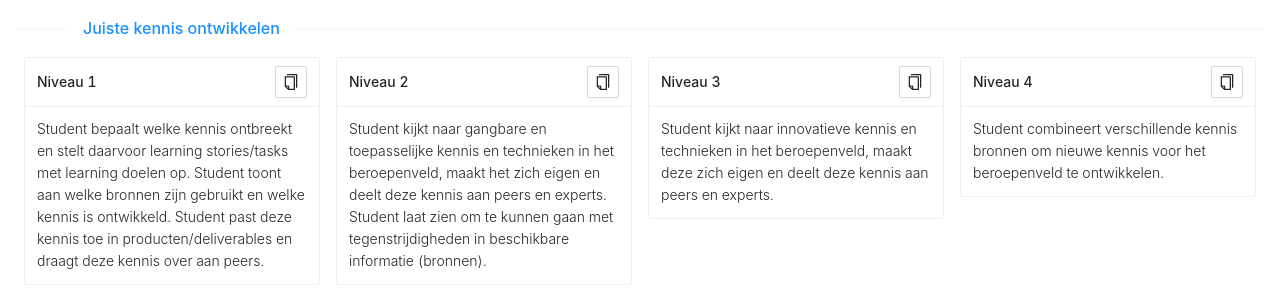
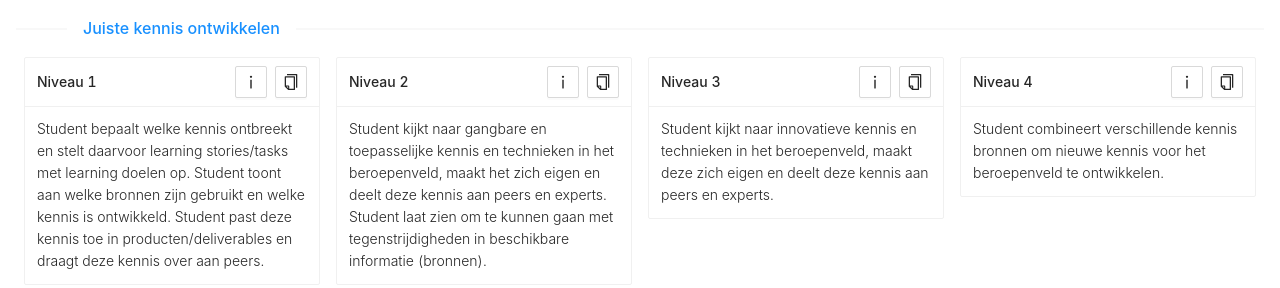
Before and after one commit to spark-156/leveling-education-framework, a React (Create React App) app in the folder frontend/: page /vaardigheden in a window 1280 px wide. Shown: the part 512-800 px from the top of the page. Built offline with nearby package versions, Linux system fonts and the light colour scheme.

Commit message:
implement info card with vaardigheden

```diff
--- a/frontend/src/components/CopyInfoCard.jsx
+++ b/frontend/src/components/CopyInfoCard.jsx
@@ -1,7 +1,7 @@
 import { CustomCard } from "./CustomCard";
 import { CopyToClipboardButton } from "./CopyToClipboardButton";
 import { InfoButton } from "./InfoButton";
-import { Drawer } from "antd";
+import { Drawer, Space } from "antd";
 import { useState } from "react";
 
 export function CopyInfoCard ({ children, title, copy, info, infoTitle, headStyle }) {
@@ -17,10 +17,10 @@ export function CopyInfoCard ({ children, title, copy, info, infoTitle, headStyl
     <CustomCard
       headStyle={headStyle}
       title={title}
-      extra={<>
+      extra={<Space>
         <InfoButton info={info} onClick={() => showDrawer()} />
         <CopyToClipboardButton content={copy} />
-      </>}
+      </Space>}
       children={children}
     />
     <Drawer title={infoTitle} placement="right" onClose={onClose} visible={visible}>
--- a/frontend/src/views/Vaardigheden.jsx
+++ b/frontend/src/views/Vaardigheden.jsx
@@ -5,7 +5,7 @@ import SelectOutOf from "../components/SelectOutOf";
 import { rowStyle } from "../lib"
 import { vaardigheden } from '../data/open-ict-vaardigheden'
 import { Row, Col, Divider } from 'antd'
-import { CopyCard } from "../components/CopyCard";
+import { CopyInfoCard } from "../components/CopyInfoCard";
 
 export default function Vaardigheden() {
     const [vaardigheid, setSelectedVaardigheid] = useQueryString("vaardigheid");
@@ -27,9 +27,9 @@ export default function Vaardigheden() {
                   lg={6}
                   xl={6}
                 >
-                  <CopyCard copy={vaardigheden[key][niveau]['title']} title={`Niveau ${niveau}`}>
+                  <CopyInfoCard info={vaardigheden[key][niveau]['info']} infoTitle={`${key} ${niveau}`} copy={vaardigheden[key][niveau]['title']} title={`Niveau ${niveau}`}>
                     {vaardigheden[key][niveau]['title']}
-                  </CopyCard>
+                  </CopyInfoCard>
                 </Col>
               ))}
             </Row>
@@ -53,9 +53,9 @@ export default function Vaardigheden() {
                 lg={6}
                 xl={6}
               >
-                <CopyCard copy={vaardigheden[vaardigheid][niveau]['title']} title={`Niveau ${niveau}`}>
+                <CopyInfoCard info={vaardigheden[vaardigheid][niveau]['info']} infoTitle={`${vaardigheid} ${niveau}`} copy={vaardigheden[vaardigheid][niveau]['title']} title={`Niveau ${niveau}`}>
                   {vaardigheden[vaardigheid][niveau]['title']}
-                </CopyCard>
+                </CopyInfoCard>
               </Col>
             ))}
           </Row>
```
Also changed, not shown: frontend/src/components/Vaardigheid.jsx (deleted).
